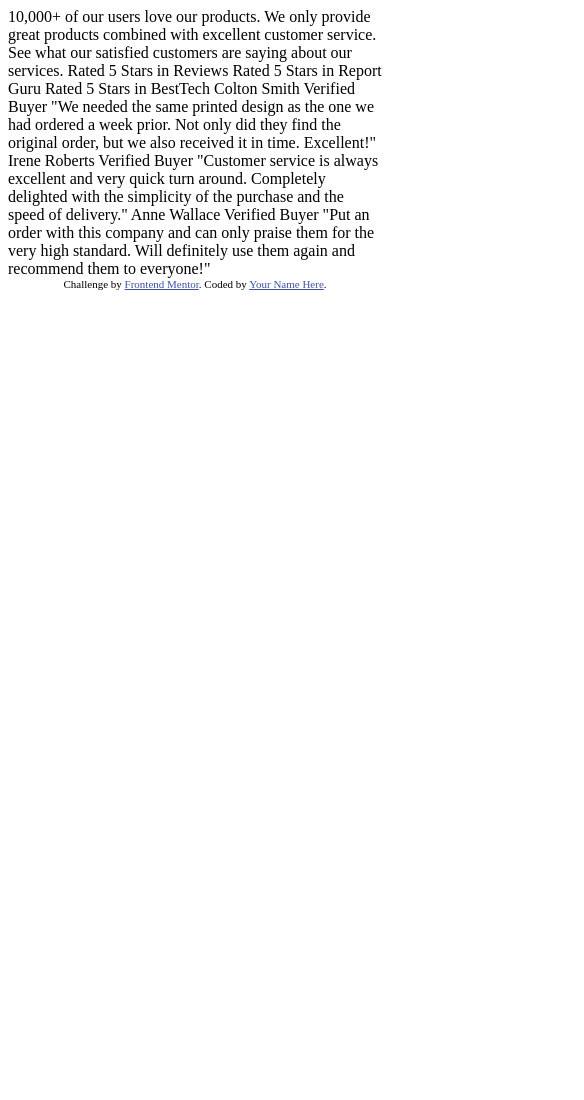
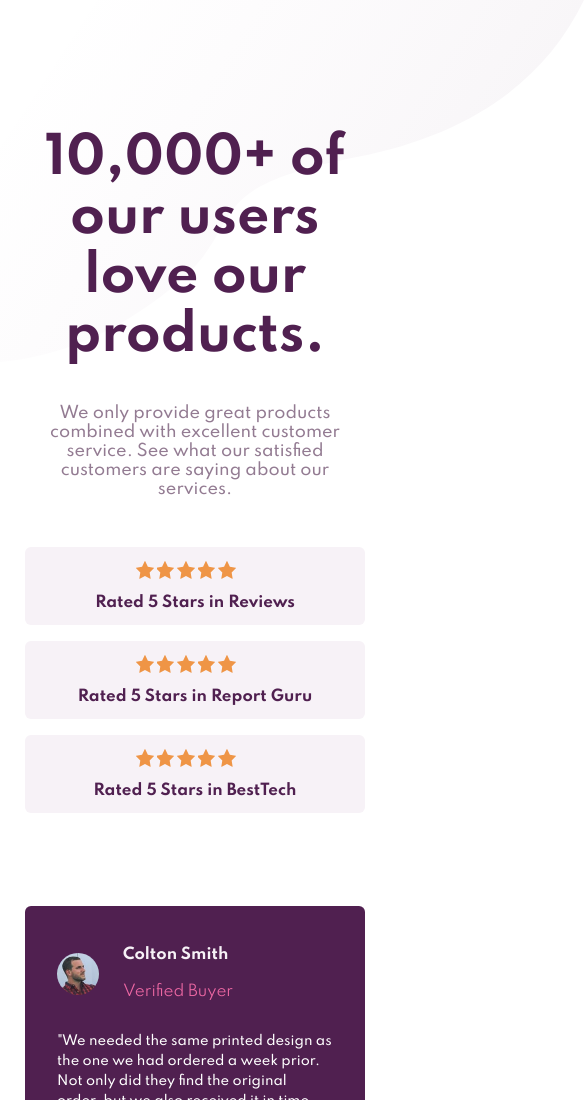
Before and after one commit to AndresViracacha/Reto5-SocialProof-FrontEndMentor, a plain HTML site: page index.html in a window 390 px wide. Shown: the top 1100 px of the page, 584 px wide, since content can reach past the window. Before the commit the page ends 844 px from the top, so only its background shows below. Drawn offline with Linux system fonts and the light colour scheme.

Commit message:
reto terminado

```diff
--- a/index.html
+++ b/index.html
@@ -1,61 +1,119 @@
 <!DOCTYPE html>
 <html lang="en">
+
 <head>
   <meta charset="UTF-8" />
   <meta name="viewport" content="width=device-width, initial-scale=1.0" />
   <!-- displays site properly based on user's device -->
 
-    <link
-      rel="icon"
-      type="image/png"
-      sizes="32x32"
-      href="./images/favicon-32x32.png"
-    />
+  <link rel="icon" type="image/png" sizes="32x32" href="./images/favicon-32x32.png" />
 
   <title>Frontend Mentor | Social proof section</title>
+  <link rel="preconnect" href="https://fonts.gstatic.com">
+  <link href="https://fonts.googleapis.com/css2?family=Spartan:wght@400;500;700&display=swap" rel="stylesheet">
+  <link rel="stylesheet" href="style.css">
 
-    <!-- Feel free to remove these styles or customise in your own stylesheet 👍 -->
-    <style>
-      .attribution {
-        font-size: 11px;
-        text-align: center;
-      }
-      .attribution a {
-        color: hsl(228, 45%, 44%);
-      }
-    </style>
 </head>
+
 <body>
+  <img class="decoration-top" src="./images/bg-pattern-top-desktop.svg" alt="">
+  <img class="decoration-bottom" src="./images/bg-pattern-bottom-desktop.svg" alt="">
+
+  <div class="container">
+    <section class="info-main">
+      <article class="info-main_desc">
+        <h1>
           10,000+ of our users love our products.
-
+        </h1>
+        <p>
           We only provide great products combined with excellent customer service.
           See what our satisfied customers are saying about our services.
+        </p>
+      </article>
 
+      <article class="info-main_rate">
+        <div class="review">
+          <h2>
             Rated 5 Stars in Reviews
+          </h2>
+        </div>
+        <div class="guru">
+          <h2>
             Rated 5 Stars in Report Guru
+          </h2>
+        </div>
+        <div class="best">
+          <h2>
             Rated 5 Stars in BestTech
-
+          </h2>
+        </div>
+      </article>
+    </section>
+    <section class="experiences">
+      <article>
+        <div class="experiences-main">
+          <img src="./images/image-colton.jpg" alt="">
+          <div class="experiences-name">
+            <h2>
               Colton Smith
+            </h2>
+            <br>
+            <span>
               Verified Buyer
+            </span>
+          </div>
+        </div>
+        <p>
           "We needed the same printed design as the one we had ordered a week prior.
           Not only did they find the original order, but we also received it in time.
           Excellent!"
-
+        </p>
+      </article>
+      <article class="experience2">
+        <div class="experiences-main">
+          <img src="./images/image-irene.jpg" alt="">
+          <div class="experiences-name">
+            <h2>
               Irene Roberts
+            </h2>
+            <br>
+            <span>
               Verified Buyer
+            </span>
+          </div>
+        </div>
+        <p>
           "Customer service is always excellent and very quick turn around. Completely
           delighted with the simplicity of the purchase and the speed of delivery."
-
-    Anne Wallace
-    Verified Buyer
+        </p>
+      </article>
+      <article class="experience3">
+        <div class="experiences-main">
+          <img src="./images/image-anne.jpg" alt="">
+          <div class="experiences-name">
+            <h2>Anne Wallace</h2>
+            <br>
+            <span>Verified Buyer</span>
+          </div>
+        </div>
+        <p>
           "Put an order with this company and can only praise them for the very high
           standard. Will definitely use them again and recommend them to everyone!"
+        </p>
+      </article>
+    </section>
 
-    <div class="attribution">
-      Challenge by
-      <a href="https://www.frontendmentor.io?ref=challenge" target="_blank"
-        >Frontend Mentor</a
-      >. Coded by <a href="#">Your Name Here</a>.
   </div>
+
+
+
+
+
+
+
+
+
+
 </body>
+
 </html>
--- /dev/null
+++ b/style.css
@@ -0,0 +1,208 @@
+* {
+  margin: 0;
+  padding: 0;
+  box-sizing: border-box;
+}
+:root {
+  --darkMagenta: hsl(300, 43%, 22%);
+  --softPink: hsl(333, 80%, 67%);
+  --darkGreyMagenta: hsl(303, 10%, 53%);
+  --lightGreyMagenta: hsl(300, 24%, 96%);
+  --white: hsl(0, 0%, 100%);
+}
+
+/*decoration 400 500 700*/
+.decoration-top {
+  position: absolute;
+  z-index: -1;
+  background-attachment: fixed;
+}
+.decoration-bottom {
+  position: absolute;
+  bottom: 0px;
+  right: 0px;
+  z-index: -1;
+  background-attachment: fixed;
+}
+/*general*/
+.container {
+  max-width: 1110px;
+  margin: 0 auto;
+  padding-top: 130px;
+  font-family: "Spartan", sans-serif;
+}
+
+/*Info*/
+.info-main {
+  display: flex;
+  justify-content: space-between;
+  margin-bottom: 77px;
+}
+.info-main_desc {
+  max-width: 425px;
+}
+.info-main_desc h1 {
+  font-weight: 700;
+  font-size: 50px;
+  margin-bottom: 14px;
+  color: var(--darkMagenta);
+}
+.info-main_desc p {
+  font-weight: 500;
+  color: var(--darkGreyMagenta);
+}
+.info-main_rate {
+  max-width: 540px;
+}
+.info-main_rate div {
+  width: 445px;
+  height: 56px;
+  background-color: var(--lightGreyMagenta);
+  margin-bottom: 16px;
+  border-radius: 6px;
+  display: flex;
+  align-items: center;
+}
+.info-main_rate .review {
+  margin-right: 100px;
+}
+.info-main_rate .guru {
+  margin-left: 50px;
+}
+.info-main_rate .best {
+  margin-left: 100px;
+}
+.info-main_rate h2 {
+  font-size: 15px;
+  color: var(--darkMagenta);
+  display: flex;
+  padding-left: 32px;
+  justify-content: center;
+}
+.info-main_rate h2::before {
+  content: "";
+  background-image: url(./images/icon-star.svg);
+  background-size: 18px 18px;
+  background-repeat: space;
+  background-position: initial;
+  height: 18px;
+  width: 100px;
+  margin-right: 18px;
+}
+/*experiences*/
+.experiences {
+  display: flex;
+  justify-content: space-between;
+  align-items: flex-start;
+}
+.experiences article {
+  max-width: 350px;
+  min-height: 234px;
+  border-radius: 6px;
+  background-color: var(--darkMagenta);
+  padding: 40px 32px;
+}
+.experiences article img {
+  width: 42px;
+  height: 42px;
+  margin-right: 24px;
+  border-radius: 100px;
+}
+.experiences article p {
+  color: var(--white);
+  font-weight: 500;
+  font-size: 13px;
+  line-height: 20px;
+}
+.experience2 {
+  margin-top: 18px;
+}
+.experience3 {
+  margin-top: 36px;
+}
+.experiences-main {
+  display: flex;
+  align-items: center;
+  margin-bottom: 30px;
+}
+.experiences-main h2 {
+  color: var(--lightGreyMagenta);
+  font-weight: 700;
+  font-size: 15px;
+}
+.experiences-main span {
+  color: var(--softPink);
+  font-weight: 400;
+  font-size: 15px;
+}
+
+.experiences-name {
+  display: flex;
+  flex-direction: column;
+}
+
+@media (max-width: 1200px) {
+  h1 {
+    text-align: center;
+  }
+  .info-main {
+    flex-direction: column;
+    align-items: center;
+  }
+  .info-main p {
+    text-align: center;
+    margin-top: 38px;
+    margin-bottom: 48px;
+  }
+  .info-main_rate .review {
+    margin-right: 0px;
+  }
+  .info-main_rate .guru {
+    margin-left: 0px;
+  }
+  .info-main_rate .best {
+    margin-left: 0px;
+  }
+  .container {
+    flex-direction: column;
+    padding-left: 25px;
+    padding-right: 25px;
+  }
+  .experiences {
+    flex-direction: column;
+    align-items: center;
+  }
+  .experiences article {
+    margin-bottom: 18px;
+  }
+  .experience2 {
+    margin-top: 0px;
+  }
+  .experience3 {
+    margin-top: 0px;
+  }
+  .decoration-bottom {
+    visibility: hidden;
+  }
+  .info-main_rate {
+    width: 100%;
+  }
+
+  .info-main_rate h2 {
+    display: flex;
+    flex-direction: column;
+    align-items: center;
+    margin: 15px 0;
+    padding: 15px;
+    justify-content: center;
+  }
+  .info-main_rate h2::before {
+    margin-bottom: 15px;
+  }
+  .info-main_rate div {
+    width: 100%;
+    display: flex;
+    justify-content: center;
+    height: 78px;
+  }
+}
```
Lines whose indentation alone changed are shown as unchanged.
